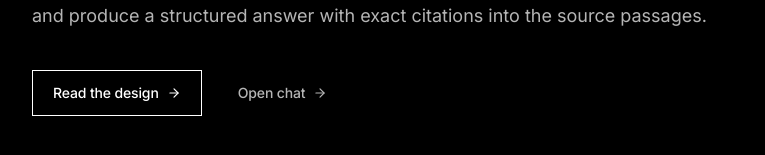
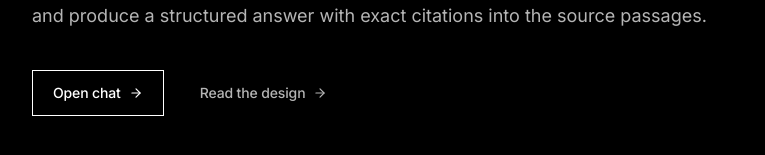
Before and after one commit to camilaDiToro/conviction-assistant, a React (Vite) app in the folder frontend/: page / in a window 1280 px wide. Shown: the part 447-602 px from the top of the page, without its empty margins (8-773 px from the left). Built offline with nearby package versions, Linux system fonts and the light colour scheme.

Commit message:
landing: make open chat the primary button on the left and read the design the ghost link on the right

```diff
--- a/frontend/src/features/home/LandingPage.tsx
+++ b/frontend/src/features/home/LandingPage.tsx
@@ -23,11 +23,11 @@ export default function LandingPage() {
           </p>
 
           <div className="flex flex-wrap items-center gap-4">
-            <Link to="/design/overview" className="btn-line">
+            <Link to="/chat" className="btn-line">
+              Open chat <ArrowRight size={14} />
+            </Link>
+            <Link to="/design/overview" className="btn-ghost">
               Read the design <ArrowRight size={14} />
-            </Link>
-            <Link to="/chat" className="btn-ghost">
-              Open chat <ArrowRight size={14} />
             </Link>
           </div>
         </div>
```
